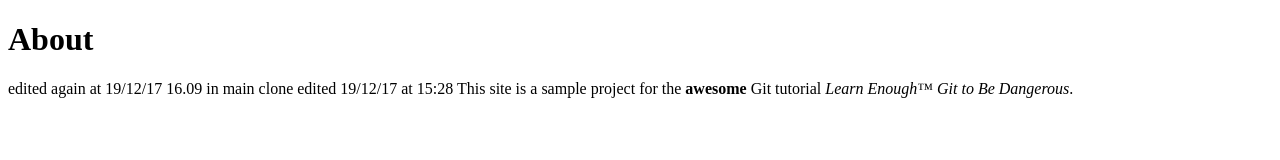
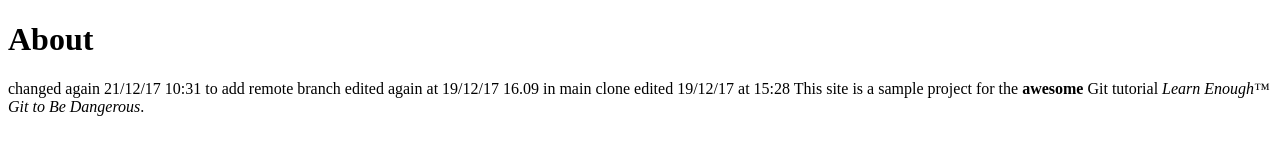
Before and after one commit to alan-brennan/website, a plain HTML site: page about.html in a window 1280 px wide. Drawn offline with Linux system fonts and the light colour scheme.

Commit message:
add a new remote branch

```diff
--- a/about.html
+++ b/about.html
@@ -6,6 +6,7 @@
     <body>
       <h1>About</h1>
     <p>
+      changed again 21/12/17  10:31 to add remote branch
       edited again at 19/12/17  16.09 in main
       clone edited 19/12/17 at 15:28
       This site is a sample project for the <strong>awesome</strong> Git
```
